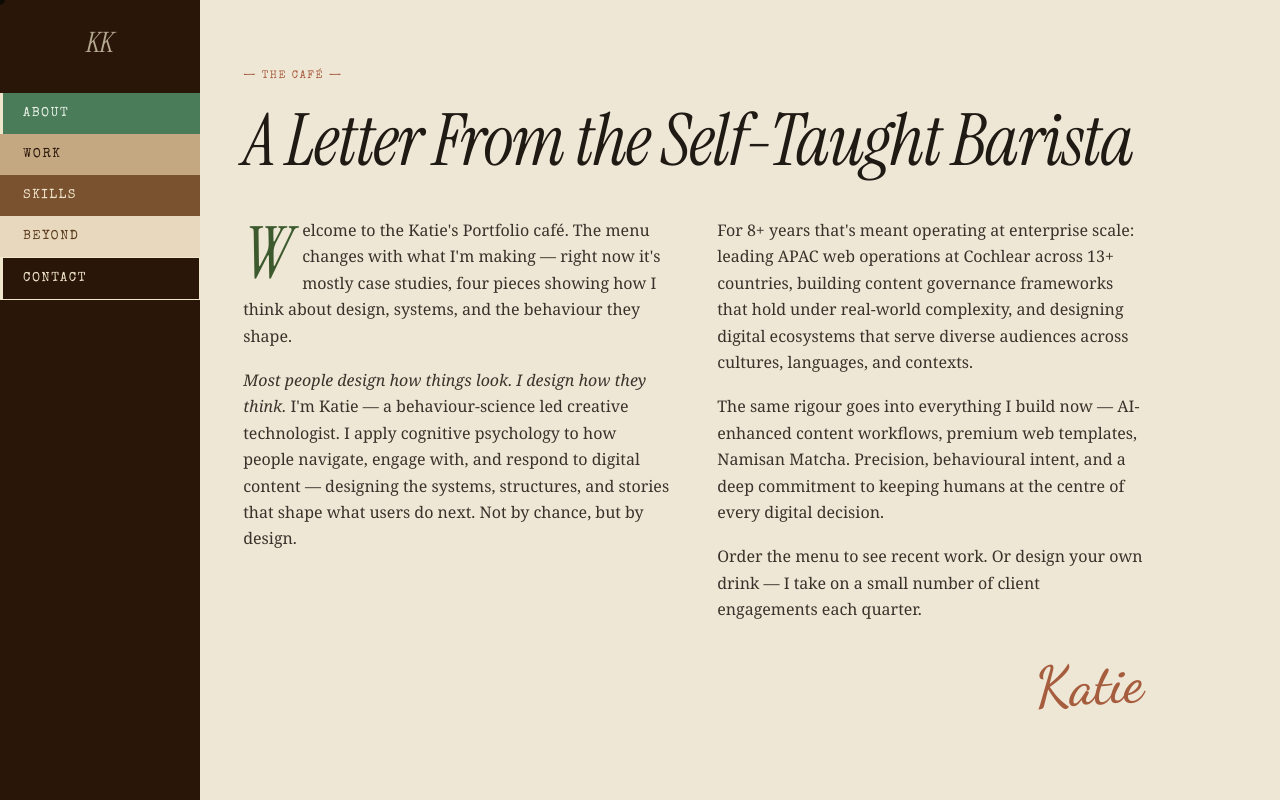
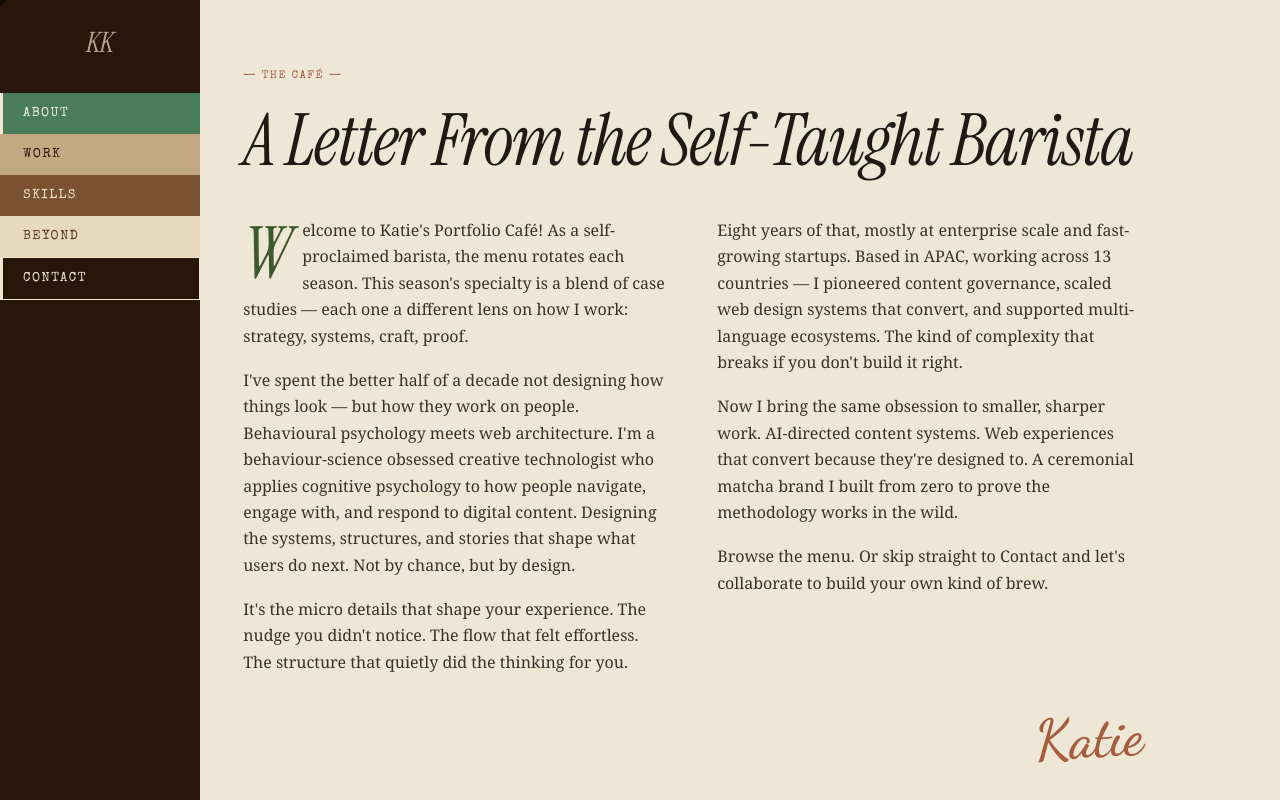
Before and after one commit to katiekimdigital/katie-kim-portfolio, a React (Vite) app: page / in a window 1280 px wide. Both pictures are taken after a click on the button "Open Menu →". Built offline with nearby package versions, Linux system fonts and the light colour scheme.

Commit message:
Update AboutPanel.jsx

```diff
--- a/src/components/MenuShell/panels/AboutPanel.jsx
+++ b/src/components/MenuShell/panels/AboutPanel.jsx
@@ -5,21 +5,24 @@ export default function AboutPanel() {
     <div className={styles.panel}>
       <span className={styles.eyebrow}>— The Café —</span>
       <h1 className={styles.title}>A Letter From the Self-Taught Barista</h1>
-     <div className={styles.columns}>
+    <div className={styles.columns}>
   <p>
-    <span className={styles.dropCap}>W</span>elcome to the Katie's Portfolio café. The menu changes with what I'm making — right now it's mostly case studies, four pieces showing how I think about design, systems, and the behaviour they shape.
+    <span className={styles.dropCap}>W</span>elcome to Katie's Portfolio Café! As a self-proclaimed barista, the menu rotates each season. This season's specialty is a blend of case studies — each one a different lens on how I work: strategy, systems, craft, proof.
   </p>
   <p>
-    <em>Most people design how things look. I design how they think.</em> I'm Katie — a behaviour-science led creative technologist. I apply cognitive psychology to how people navigate, engage with, and respond to digital content — designing the systems, structures, and stories that shape what users do next. Not by chance, but by design.
+    I've spent the better half of a decade not designing how things look — but how they work on people. Behavioural psychology meets web architecture. I'm a behaviour-science obsessed creative technologist who applies cognitive psychology to how people navigate, engage with, and respond to digital content. Designing the systems, structures, and stories that shape what users do next. Not by chance, but by design.
   </p>
   <p>
-    For 8+ years that's meant operating at enterprise scale: leading APAC web operations at Cochlear across 13+ countries, building content governance frameworks that hold under real-world complexity, and designing digital ecosystems that serve diverse audiences across cultures, languages, and contexts.
+    It's the micro details that shape your experience. The nudge you didn't notice. The flow that felt effortless. The structure that quietly did the thinking for you.
   </p>
   <p>
-    The same rigour goes into everything I build now — AI-enhanced content workflows, premium web templates, Namisan Matcha. Precision, behavioural intent, and a deep commitment to keeping humans at the centre of every digital decision.
+    Eight years of that, mostly at enterprise scale and fast-growing startups. Based in APAC, working across 13 countries — I pioneered content governance, scaled web design systems that convert, and supported multi-language ecosystems. The kind of complexity that breaks if you don't build it right.
   </p>
   <p>
-    Order the menu to see recent work. Or design your own drink — I take on a small number of client engagements each quarter.
+    Now I bring the same obsession to smaller, sharper work. AI-directed content systems. Web experiences that convert because they're designed to. A ceremonial matcha brand I built from zero to prove the methodology works in the wild.
+  </p>
+  <p>
+    Browse the menu. Or skip straight to Contact and let's collaborate to build your own kind of brew.
   </p>
 </div>
       <p className={styles.signature}>Katie</p>
```
